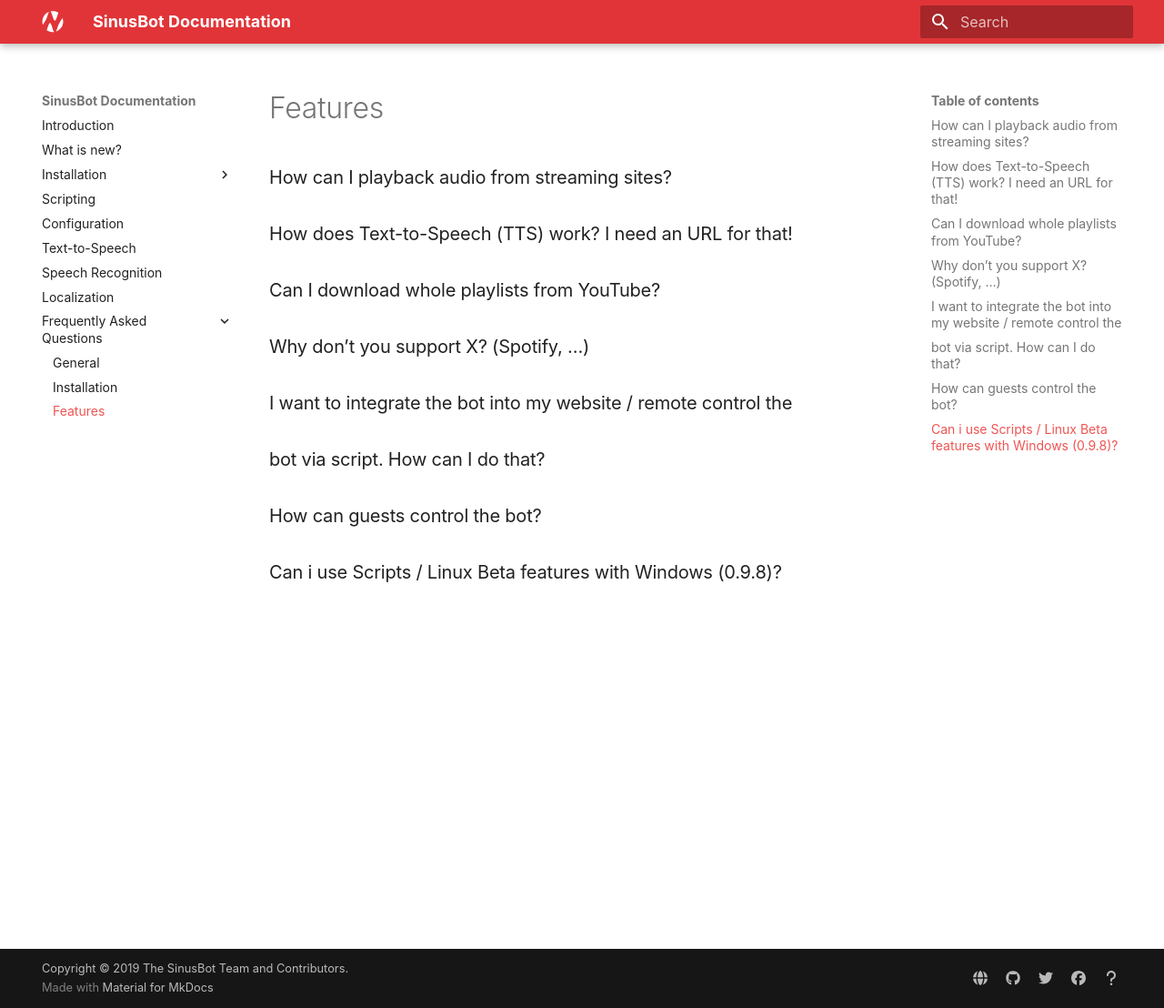
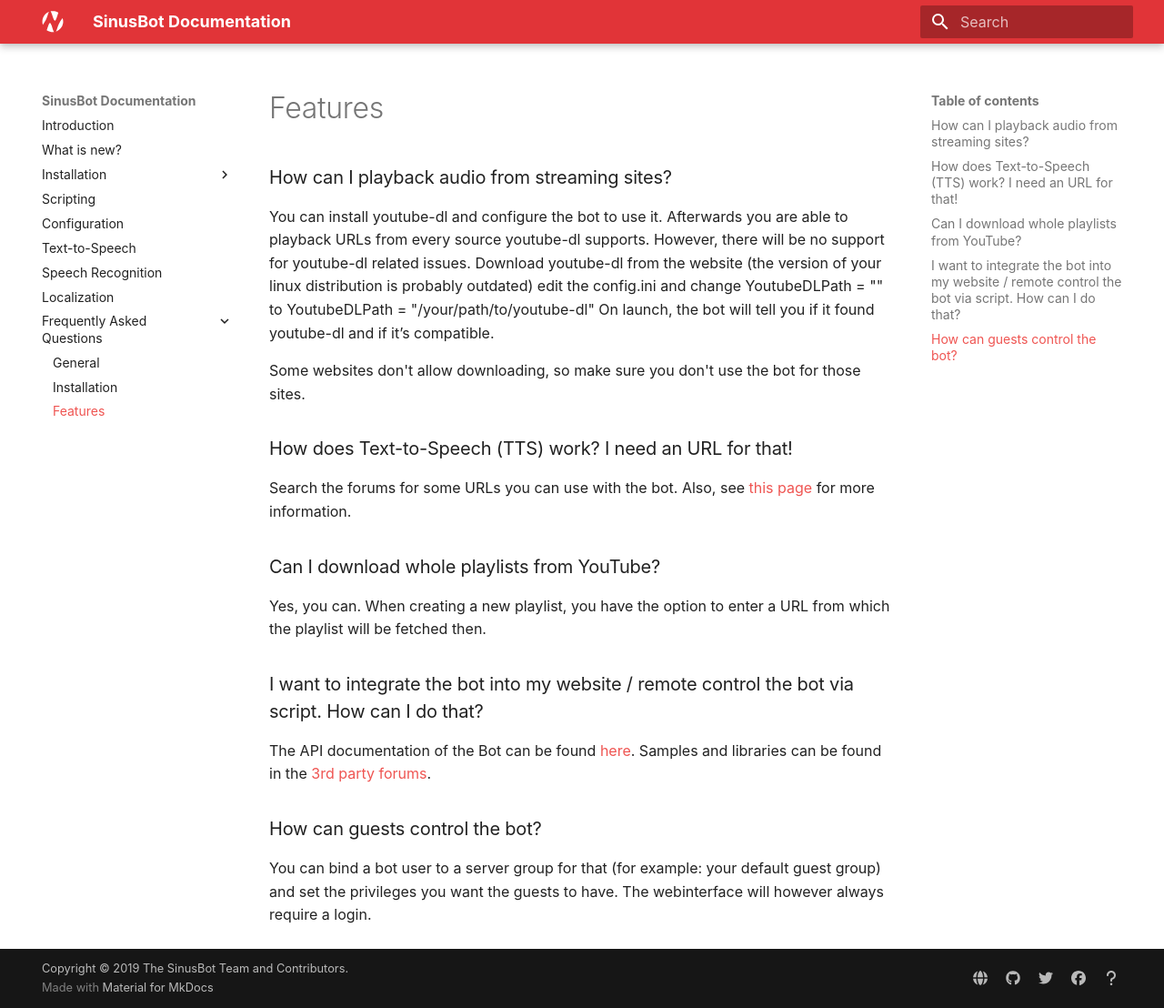
Before and after one commit to SinusBot/docs, an MkDocs documentation site: the page built from docs/faq/features.md, in a window 1280 px wide and 1108 px high. Shown: the whole window at 91% size. Built offline with MkDocs 1.6.1 and Material for MkDocs 9.7.7, drawn with Linux system fonts in a browser that asks for light colours.

Commit message:
add features FAQ entries

```diff
--- a/docs/faq/features.md
+++ b/docs/faq/features.md
@@ -1,28 +1,24 @@
 ### How can I playback audio from streaming sites?
 
+You can install youtube-dl and configure the bot to use it. Afterwards you are able to playback URLs from every source youtube-dl supports. However, there will be no support for youtube-dl related issues.
+Download youtube-dl from the website (the version of your linux distribution is probably outdated)
+edit the config.ini and change YoutubeDLPath = "" to YoutubeDLPath = "/your/path/to/youtube-dl"
+On launch, the bot will tell you if it found youtube-dl and if it’s compatible.
 
+Some websites don't allow downloading, so make sure you don't use the bot for those sites.
 
 ### How does Text-to-Speech (TTS) work? I need an URL for that!
 
-
+Search the forums for some URLs you can use with the bot. Also, see [this page](../tts.md) for more information.
 
 ### Can I download whole playlists from YouTube?
 
+Yes, you can. When creating a new playlist, you have the option to enter a URL from which the playlist will be fetched then.
 
+### I want to integrate the bot into my website / remote control the bot via script. How can I do that?
 
-### Why don’t you support X? (Spotify, …)
-
-
-
-### I want to integrate the bot into my website / remote control the
-
-
-### bot via script. How can I do that?
-
-
+The API documentation of the Bot can be found [here](https://www.sinusbot.com/api). Samples and libraries can be found in the [3rd party forums](https://forum.sinusbot.com/resources/categories/3rd-party-tools-libraries.11/).
 
 ### How can guests control the bot?
 
-
-
-### Can i use Scripts / Linux Beta features with Windows (0.9.8)?
+You can bind a bot user to a server group for that (for example: your default guest group) and set the privileges you want the guests to have. The webinterface will however always require a login.
```
